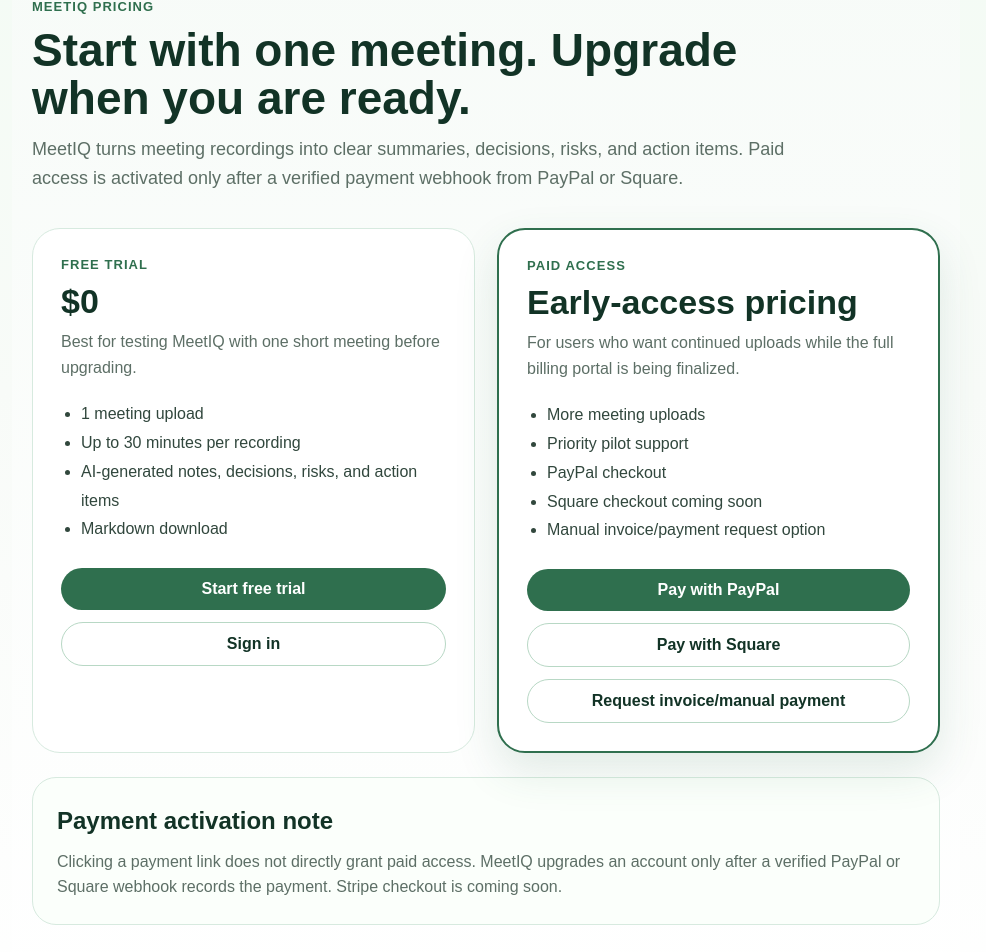
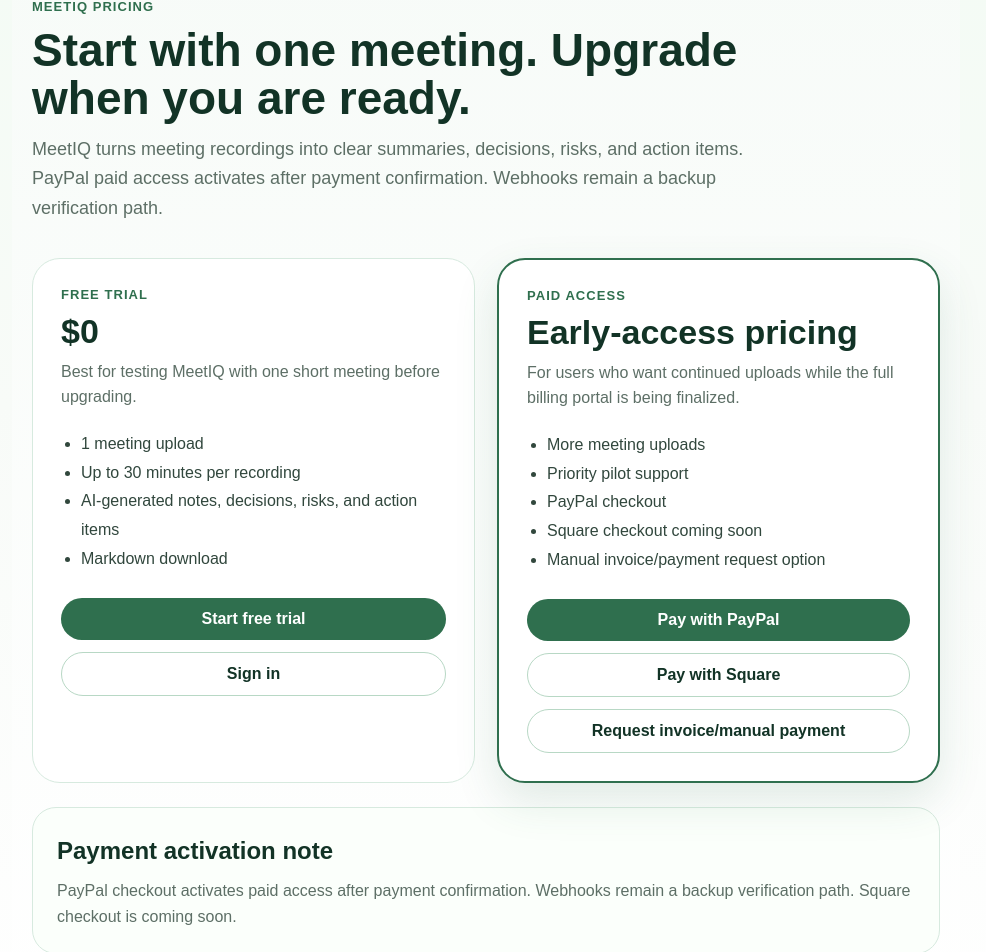
Before and after one commit to drlalitasaharan/meeting-notes-assistant, a Next.js app in the folder frontend/: page /pricing in a window 1280 px wide. Shown: the part 138-1090 px from the top of the page, without its empty margins (154-1140 px from the left). Built offline with nearby package versions, Linux system fonts and the light colour scheme; no server answers.

Commit message:
Fix pricing payment confirmation copy

```diff
--- a/frontend/app/pricing/page.tsx
+++ b/frontend/app/pricing/page.tsx
@@ -138,8 +138,7 @@
           </h1>
           <p style={{ color: "#5d6f66", fontSize: 18, lineHeight: 1.65, margin: 0 }}>
             MeetIQ turns meeting recordings into clear summaries, decisions, risks, and
-            action items. Paid access is activated only after a verified payment webhook
-            from PayPal or Square.
+            action items. PayPal paid access activates after payment confirmation. Webhooks remain a backup verification path.
           </p>
         </div>
 
@@ -225,9 +224,7 @@
         >
           <h2 style={{ color: "#123326", margin: "0 0 8px" }}>Payment activation note</h2>
           <p style={{ margin: 0 }}>
-            Clicking a payment link does not directly grant paid access. MeetIQ upgrades an
-            account only after a verified PayPal or Square webhook records the payment. Stripe
-            checkout is coming soon.
+            PayPal checkout activates paid access after payment confirmation. Webhooks remain a backup verification path. Square checkout is coming soon.
           </p>
         </section>
       </div>
```
